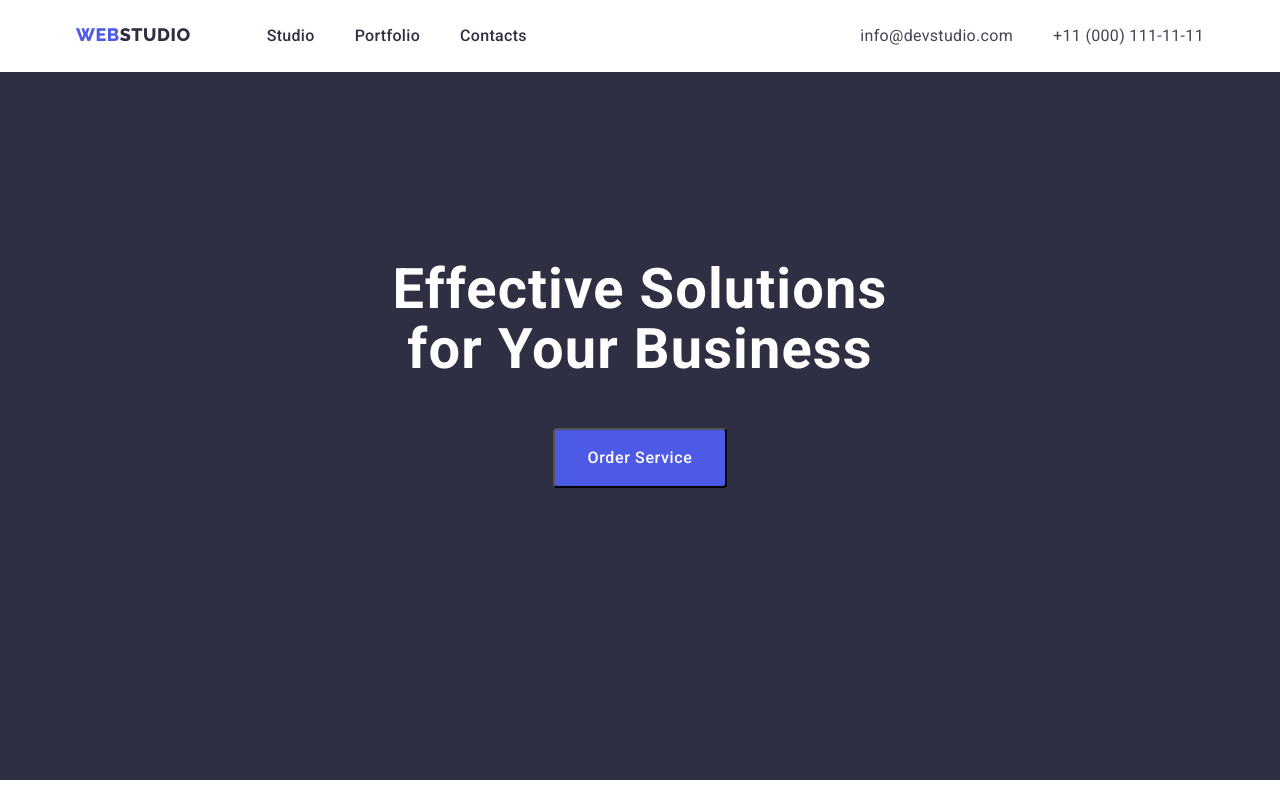
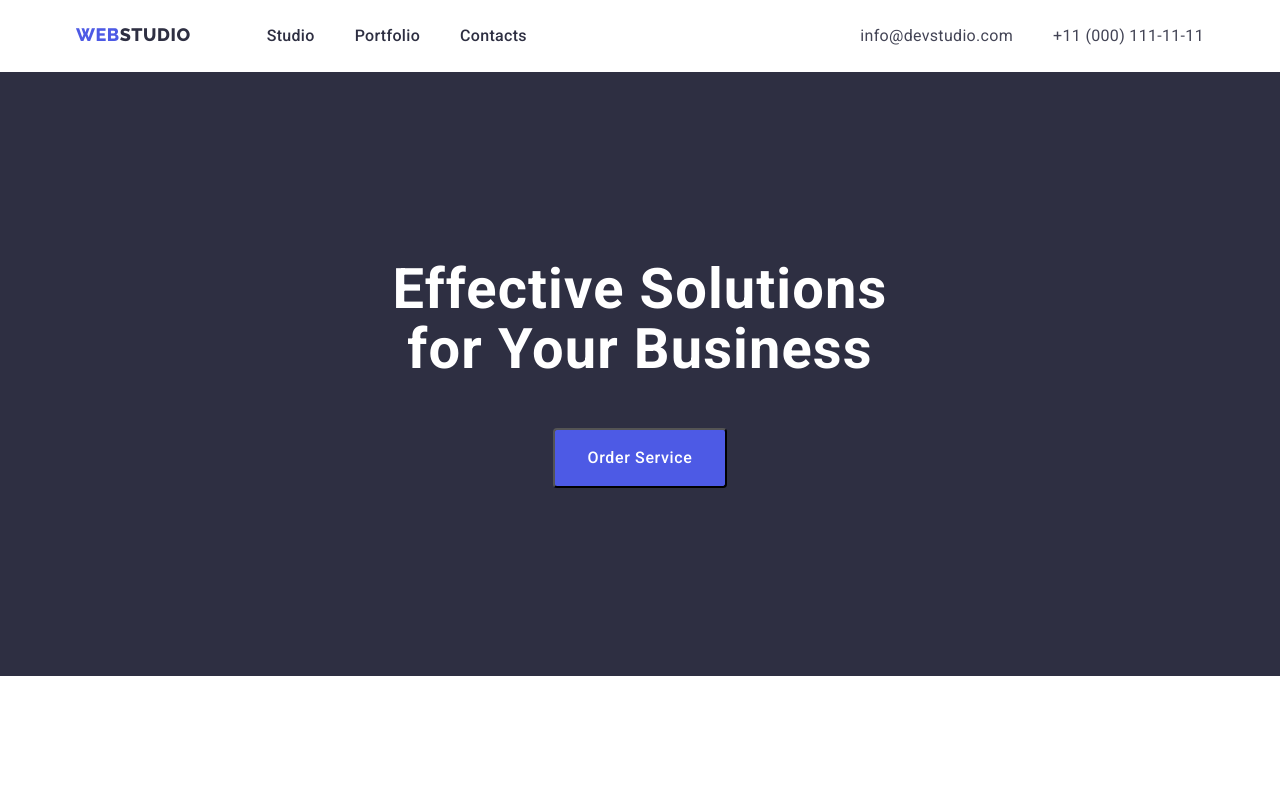
Before and after one commit to OnishYurii/goit-markup-hw-03, a plain HTML site: page index.html in a window 1280 px wide. Shown: the top 792 px of the page. Drawn offline with nearby package versions, Linux system fonts and the light colour scheme.

Commit message:
Update styles.css

```diff
--- a/css/styles.css
+++ b/css/styles.css
@@ -185,6 +185,8 @@ img {
 /** ------Solution------ */
 .solution {
     background-color: var(--dark-color);
+    padding-top: 188px;
+    padding-bottom: 188px;
 }
 
 .solution-title {
@@ -214,9 +216,6 @@ img {
     background-color: var(--pressed-state-color);
 }
 
-.container-solution {
-    padding: 188px 320px 292px;
-}
 
 /* *-------Benefits------- */
 .benefits {
```
